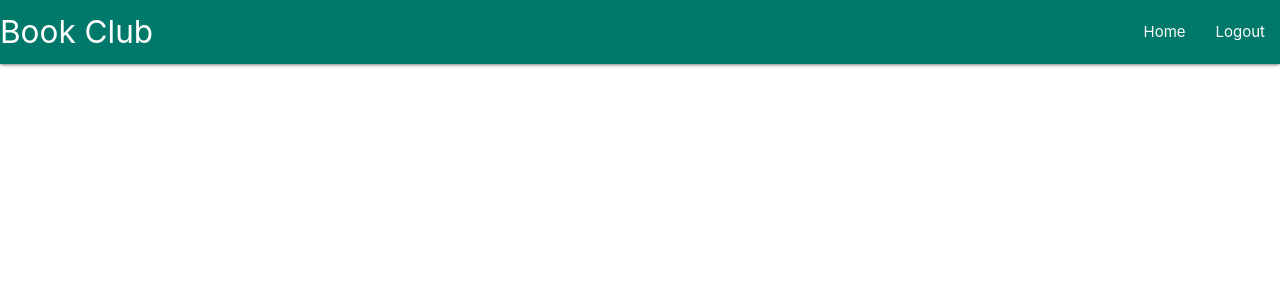
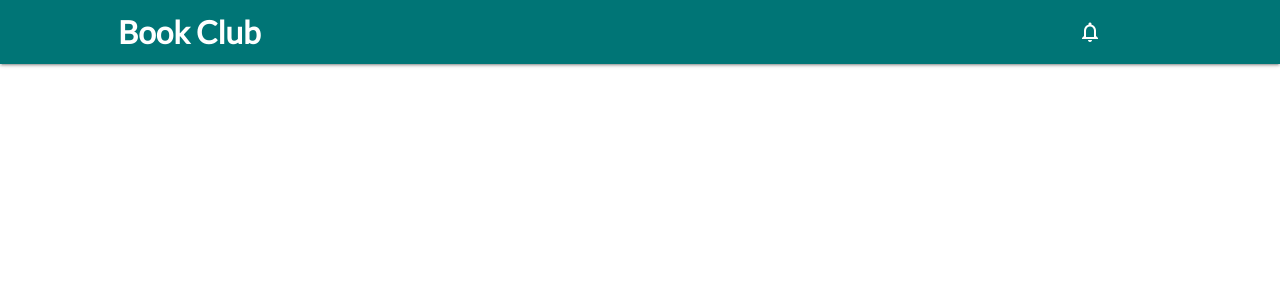
Before and after one commit to NicholasBoldt/Book-Club-App, a Django app: template main_app/templates/base.html in a window 1280 px wide. Shown: the top 300 px of the page. Run offline with Django 3.2, Linux system fonts and the light colour scheme; the template is opened without the code that fills it, so the values that code supplies are empty; some libraries are stand-ins or nearby versions.

Commit message:
added icon and colour

```diff
--- /dev/null
+++ b/main_app/static/css/style.css
@@ -0,0 +1,5 @@
+.nav-wrapper {
+    background-color: #007576 !important;
+    font-family: 'Lato', sans-serif;
+    font-weight: 800;
+}
--- a/main_app/templates/base.html
+++ b/main_app/templates/base.html
@@ -9,6 +9,7 @@
   <title>Book Collector</title>
   <link rel="stylesheet" href="https://cdnjs.cloudflare.com/ajax/libs/materialize/1.0.0/css/materialize.min.css">
   <link href="https://fonts.googleapis.com/icon?family=Material+Icons" rel="stylesheet">
+  <style> @import url('https://fonts.googleapis.com/css2?family=Lato&display=swap');</style>
   <link rel="stylesheet" type="text/css" href="{% static 'css/style.css' %}">
   <script type="text/javascript" src="https://code.jquery.com/jquery-3.2.1.min.js"></script>
   <script src="https://cdnjs.cloudflare.com/ajax/libs/materialize/1.0.0/js/materialize.min.js"></script>
@@ -17,14 +18,16 @@
     <header>
         <div class="navbar-fixed">
             <nav>
-                <div class="nav-wrapper teal darken-2">
-                    <a href="#!" class="brand-logo">Book Club</a>
-                    <a href="#" data-target="mobile-nav" class="sidenav-trigger"><i class="material-icons">menu</i></a>
-                    <ul class="right hide-on-med-and-down">
-                        <li><a href="/home">Home</a></li>
-                        <li><a href="/home">Logout</a></li>
-
-                    </ul>
+                <div class="nav-wrapper">
+                    <div class="row">
+                        <div class="col s1"><a href="#" data-target="mobile-nav" class="sidenav-trigger"><i class="material-icons">menu</i></a></div>
+                        <div class="col s9"> <a href="#!" class="brand-logo left-align">Book Club</a></div>
+                        <!-- <ul class="right hide-on-med-and-down">
+                            <li><a href="/clubs">Home</a></li>
+                            <li><a href="/logout">Logout</a></li>
+                        </ul> -->
+                        <div class="col s2"><i class="large material-icons">notifications_none</i></div>
+                    </div>
                 </div>
             </nav>
         </div>
```
